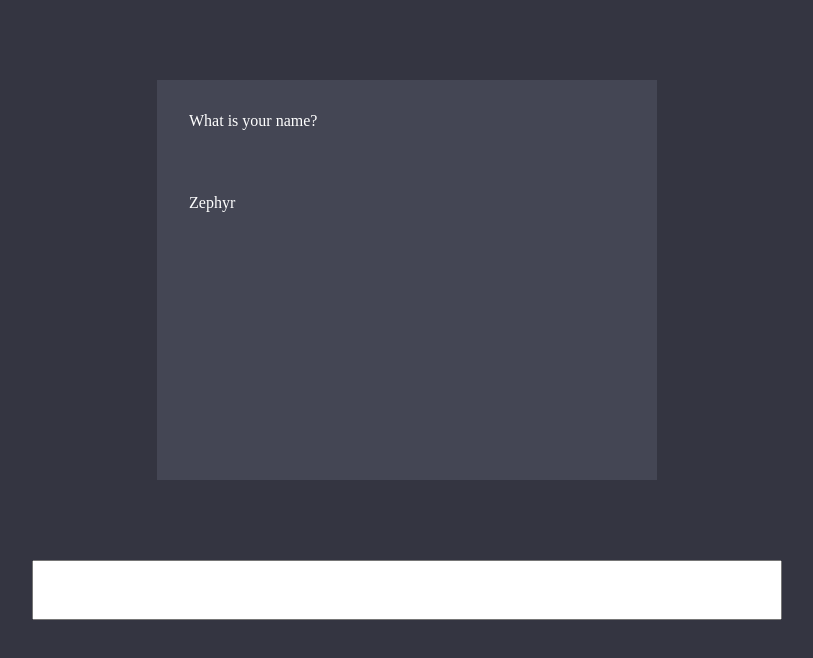
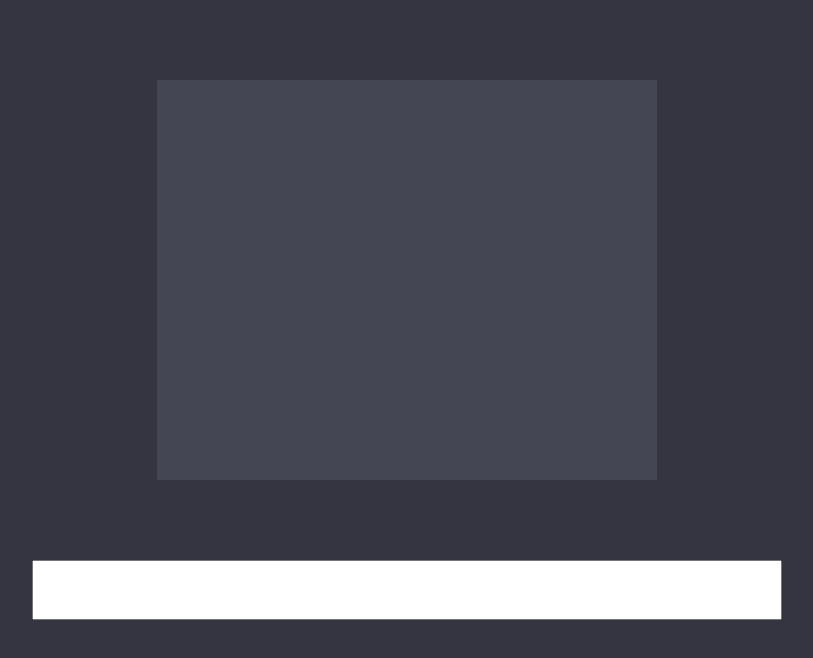
Before and after one commit to grammerhub/faq-ai-chat, a Next.js app in the folder questions-app/: page / in a window 1280 px wide. Shown: the top 658 px of the page, without its empty margins (233-1046 px from the left). Built offline with nearby package versions, Linux system fonts and the light colour scheme.

Commit message:
Make all questions show on display component

```diff
--- a/questions-app/comps/Display.js
+++ b/questions-app/comps/Display.js
@@ -2,10 +2,14 @@ import Question from '/comps/Question'
 import Answer from '/comps/Answer'
 
 const Display = (props) => {
+
+
   return (
     <section className={props.style.display}>
-      <Question question={props.question} style={props.style} />
-      <Answer answer={props.answer} style={props.style} />
+      {props.questions.map((value, index) => {
+        return <p key={index}>{value}</p>
+      })}
+      {/* <Answer answer={props.answer} style={props.style} /> */}
     </section>
   )
 }
--- a/questions-app/pages/index.js
+++ b/questions-app/pages/index.js
@@ -6,10 +6,14 @@ import Answer from '../comps/Answer'
 import Display from '../comps/Display'
 import { Inter } from '@next/font/google'
 import styles from '@/styles/Home.module.css'
+import {useEffect, useState} from 'react'
 
 const inter = Inter({ subsets: ['latin'] })
 
 export default function Home() {
+  // const[answer, setAnswer] = useState('')
+  const[questions, setQuestions] = useState([])
+  const[answers, setAnswers] = useState([])
 
   function formSubmit(e) {
     e.preventDefault();
@@ -18,6 +22,7 @@ export default function Home() {
 
   const callAPI = async () => {
     try {
+
       // grabs questions value from input
       const question = document.querySelector('#question-input').value
 
@@ -33,8 +38,14 @@ export default function Home() {
         }),
       });
 
-      const data = await res.json();
-      console.log(data);
+      const answer = await res.json();
+      setQuestions([...questions, question])
+
+      // setQuestions([...questions, question])
+      // setAnswers([...answers, answer])
+
+      // console.log([...questions, question])
+
     } catch (err) {
       console.log(err);
     }
@@ -49,7 +60,7 @@ export default function Home() {
         <link rel="icon" href="/favicon.ico" />
       </Head>
 
-      <Display style={styles} question="What is your name?" answer="Zephyr"/>
+      <Display style={styles} questions={questions} answer="Zephyr"/>
       <section className={styles.form_container}>
         <form className={styles.question_form} onSubmit={formSubmit}>
           <input id="question-input" className={styles.question_input} type="text"></input>
```
